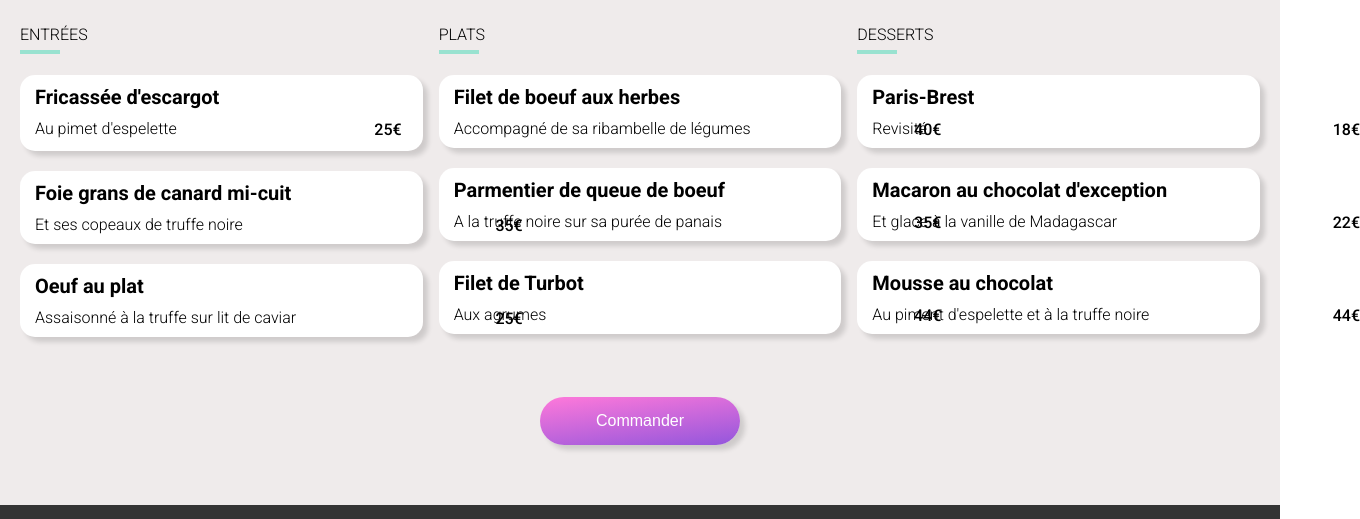
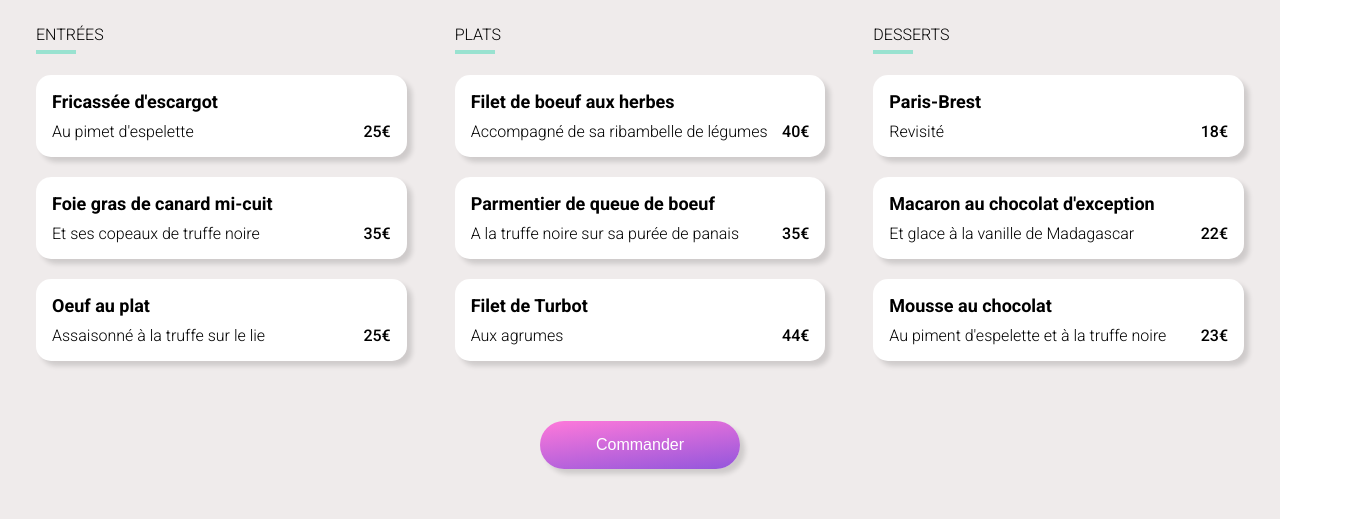
Before and after one commit to Fran6-Dev/Ohmyfood, a plain HTML site: page menu-1.html in a window 1280 px wide. Shown: the part 584-1103 px from the top of the page, 1360 px wide, since content can reach past the window. Drawn offline with Linux system fonts and the light colour scheme; a web font is replaced by a local one.

Commit message:
modification sur page d'accueuil et menu

```diff
--- a/menu-1.html
+++ b/menu-1.html
@@ -28,113 +28,210 @@
     <div class="menu">
       <div class="titre-menu">
         <h2>La palette du goût</h2>
+        <button class="coeur">
+
             <i class="fas fa-heart"></i>
+        </button>
       </div>
+
+      <section>
+
           <div class="sous-menu">
+
             <div class="entrees">
               <div class="titre">
                 <h4>entrées</h4>
               </div>
-          <div class="liste">
-            <div class="choix-1">
-              <div class="nom-plat">
-                <h5 class="plat-titre">Fricassée d'escargot</h5>
-                <p class="plat-description">Au pimet d'espelette</p>
+              <div class="categorie-liste">
+                <div class="menuItem">
+                  <div class="menuItem__nom-plat">
+                    <h5 class="menuItem__plat-titre">Fricassée d'escargot</h5>
+                    <p class="menuItem__plat-description">Au pimet d'espelette</p>
                   </div>
-              <div class="prix">25€</div>
-              <div class="check">
-                <i class="fa-solid fa-circle-check" aria-hidden="true"></i>
+                  <div class="menuItem__prix">25€</div>
+                  <div class="menuItem__confirmation">
+                    <div class="menuItem__check">
+                      <i class="menuItem__ok fa-check fas" aria-hidden="true"></i>
                     </div>
                   </div>
                 </div>
-          <div class="liste">
-            <div class="choix-1">
-              <div class="nom-plat">
-                <h5 class="plat-titre">Foie grans de canard mi-cuit</h5>
-                <p class="plat-description">Et ses copeaux de truffe noire</p>
+
+                <div class="menuItem">
+                  <div class="menuItem__nom-plat">
+                    <h5 class="menuItem__plat-titre">
+                      Foie gras de canard mi-cuit
+                    </h5>
+                    <p class="menuItem__plat-description">
+                      Et ses copeaux de truffe noire
+                    </p>
                   </div>
-              <div class="prix">35€</div>
-            </div>
-          </div>
-          <div class="liste">
-            <div class="choix-1">
-              <div class="nom-plat">
-                <h5>Oeuf au plat</h5>
-                <p>Assaisonné à la truffe sur lit de caviar</p>
-              </div>
-              <div class="prix">25€</div>
+                  <div class="menuItem__prix">35€</div>
+                  <div class="menuItem__confirmation">
+                    <div class="menuItem__check">
+                      <i class="menuItem__ok fa-check fas" aria-hidden="true"></i>
                     </div>
                   </div>
                 </div>
+
+                <div class="menuItem">
+                  <div class="menuItem__nom-plat">
+                    <h5 class="menuItem__plat-titre">Oeuf au plat</h5>
+                    <p class="menuItem__plat-description">
+                      Assaisonné à la truffe sur le lie
+                    </p>
+                  </div>
+                  <div class="menuItem__prix">25€</div>
+                  <div class="menuItem__confirmation">
+                    <div class="menuItem__check">
+                      <i class="menuItem__ok fa-check fas" aria-hidden="true"></i>
+                    </div>
+                  </div>
+                </div>
+              </div>
+            </div>
+
+          </div>
+
+          <div class="sous-menu">
             <div class="plats">
                 <div class="titre">
                 <h4>plats</h4>
                 </div>
-          <div class="liste">
-            <div class="choix-1">
-              <div class="nom-plat">
-                <h5>Filet de boeuf aux herbes</h5>
-                <p>Accompagné de sa ribambelle de légumes</p>
+                <div class="categorie-liste">
+                <div class="menuItem">
+                    <div class="menuItem__nom-plat">
+                    <h5 class="menuItem__plat-titre">
+                        Filet de boeuf aux herbes
+                    </h5>
+                    <p class="menuItem__plat-description">
+                        Accompagné de sa ribambelle de légumes
+                    </p>
                     </div>
-              <div class="prix">40€</div>
-            </div>
-          </div>
-          <div class="liste">
-            <div class="choix-1">
-              <div class="nom-plat">
-                <h5>Parmentier de queue de boeuf</h5>
-                <p>A la truffe noire sur sa purée de panais</p>
-              </div>
-              <div class="prix">35€</div>
-            </div>
-          </div>
-          <div class="liste">
-            <div class="choix-1">
-              <div class="nom-plat">
-                <h5>Filet de Turbot</h5>
-                <p>Aux agrumes</p>
-              </div>
-              <div class="prix">44€</div>
+                    <div class="menuItem__prix">40€</div>
+                    <div class="menuItem__confirmation">
+                    <div class="menuItem__check">
+                        <i
+                        class="menuItem__ok fa-check fas"
+                        aria-hidden="true"
+                        ></i>
                     </div>
                     </div>
                 </div>
+
+                <div class="menuItem">
+                    <div class="menuItem__nom-plat">
+                    <h5 class="menuItem__plat-titre">
+                        Parmentier de queue de boeuf
+                    </h5>
+                    <p class="menuItem__plat-description">
+                        A la truffe noire sur sa purée de panais
+                    </p>
+                    </div>
+                    <div class="menuItem__prix">35€</div>
+                    <div class="menuItem__confirmation">
+                    <div class="menuItem__check">
+                        <i
+                        class="menuItem__ok fa-check fas"
+                        aria-hidden="true"
+                        ></i>
+                    </div>
+                    </div>
+                </div>
+
+                <div class="menuItem">
+                    <div class="menuItem__nom-plat">
+                    <h5 class="menuItem__plat-titre">Filet de Turbot</h5>
+                    <p class="menuItem__plat-description">Aux agrumes</p>
+                    </div>
+                    <div class="menuItem__prix">44€</div>
+                    <div class="menuItem__confirmation">
+                    <div class="menuItem__check">
+                        <i
+                        class="menuItem__ok fa-check fas"
+                        aria-hidden="true"
+                        ></i>
+                    </div>
+                    </div>
+                </div>
+                </div>
+            </div>
+          </div>
+
+          <div class="sous-menu">
             <div class="desserts">
                 <div class="titre">
                 <h4>desserts</h4>
                 </div>
-          <div class="liste">
-            <div class="choix-1">
-              <div class="nom-plat">
-                <h5>Paris-Brest</h5>
-                <p>Revisité</p>
+                <div class="categorie-liste">
+                <div class="menuItem">
+                    <div class="menuItem__nom-plat">
+                    <h5 class="menuItem__plat-titre">Paris-Brest</h5>
+                    <p class="menuItem__plat-description">Revisité</p>
                     </div>
-              <div class="prix">18€</div>
+                    <div class="menuItem__prix">18€</div>
+                    <div class="menuItem__confirmation">
+                    <div class="menuItem__check">
+                        <i
+                        class="menuItem__ok fa-check fas"
+                        aria-hidden="true"
+                        ></i>
                     </div>
                     </div>
-          <div class="liste">
-            <div class="choix-1">
-              <div class="nom-plat">
-                <h5>Macaron au chocolat d'exception</h5>
-                <p>Et glace à la vanille de Madagascar</p>
                 </div>
-              <div class="prix">22€</div>
+
+                <div class="menuItem">
+                    <div class="menuItem__nom-plat">
+                    <h5 class="menuItem__plat-titre">
+                        Macaron au chocolat d'exception
+                    </h5>
+                    <p class="menuItem__plat-description">
+                        Et glace à la vanille de Madagascar
+                    </p>
+                    </div>
+                    <div class="menuItem__prix">22€</div>
+                    <div class="menuItem__confirmation">
+                    <div class="menuItem__check">
+                        <i
+                        class="menuItem__ok fa-check fas"
+                        aria-hidden="true"
+                        ></i>
                     </div>
                     </div>
-          <div class="liste">
-            <div class="choix-1">
-              <div class="nom-plat">
-                <h5>Mousse au chocolat</h5>
-                <p>Au piment d'espelette et à la truffe noire</p>
                 </div>
-              <div class="prix">44€</div>
+
+                <div class="menuItem">
+                    <div class="menuItem__nom-plat">
+                    <h5 class="menuItem__plat-titre">Mousse au chocolat</h5>
+                    <p class="menuItem__plat-description">
+                        Au piment d'espelette et à la truffe noire
+                    </p>
+                    </div>
+                    <div class="menuItem__prix">23€</div>
+                    <div class="menuItem__confirmation">
+                    <div class="menuItem__check">
+                        <i
+                        class="menuItem__ok fa-check fas"
+                        aria-hidden="true"
+                        ></i>
                     </div>
                     </div>
                 </div>
                 </div>
+            </div>
+            </div>
+      </section>
+
       <div class="btn-commander">
         <button class="btn btn__main commander">Commander</button>
       </div>
     </div>
+
+      </div>
+
+
+
+
+
     <footer>
       <div class="footer-container">
         <div class="titre-footer">
--- a/scss/components/_cards.scss
+++ b/scss/components/_cards.scss
@@ -2,22 +2,32 @@
 @use '../base/' as *;
 
 .restaurant img {
-  width: rem(340);
+  width: 100%;
   height: rem(180);
   object-fit: cover;
   border-radius: rem(20) rem(20) 0 0;
 }
 
 .restaurant {
-  padding: rem(20) 0;
+  padding: rem(20) rem(20);
+}
+
+.allCards {
+  display: grid;
+  grid-template-columns: repeat(1, 1fr);
+  column-gap: 2rem;
+  row-gap: 2rem;
+  max-width: rem(1300);
+  margin-inline: auto;
+  @media (min-width: 64rem) {
+    grid-template-columns: repeat(2, 1fr);
+  }
 }
 
 .card {
-  width: rem(340);
+  width: 100%;
   background-color: #fff;
   border-radius: rem(20);
-  margin-inline: auto;
-  margin-bottom: rem(25);
   position: relative;
 }
 
@@ -28,8 +38,8 @@
   border-radius: rem(5);
   color: #218a70;
   position: absolute;
-  left: 242;
-  bottom: 198;
+  top: 20;
+  right: 20;
 }
 
 .description {
@@ -47,7 +57,7 @@
   margin: rem(15);
   cursor: pointer;
   border: none;
-  background-color: white;
+  background-color: transparent;
   &:focus .fa-heart {
     background-clip: text;
     -webkit-background-clip: text;
--- a/scss/pages/_menu.scss
+++ b/scss/pages/_menu.scss
@@ -24,7 +24,7 @@
   max-width: rem(1300);
 }
 
-.sous-menu {
+section {
   display: grid;
   @media screen and (min-width: 65rem) {
     grid-template-columns: repeat(3, 1fr);
@@ -65,57 +65,88 @@
   }
 }
 
-.nom-plat,
-.plat-titre,
-.plat-description {
-  text-overflow: ellipsis;
-  overflow: hidden;
-  white-space: nowrap;
+.menuItem p {
+  margin: 0;
 }
 
-.liste {
+.sous-menu {
+  overflow: hidden;
+  max-width: 100%;
+  padding: 0 1rem;
+}
+
+.menuItem {
   background: #fff;
+  padding: 1rem;
   border-radius: rem(15);
   box-shadow: rem(5) rem(5) rem(5) hsla(0, 0%, 0%, 0.137);
-  //   margin-inline: auto;
-}
-
-.choix-1 {
+  overflow: hidden;
+  cursor: pointer;
   display: flex;
   justify-content: space-between;
   margin-bottom: rem(20);
-}
+  max-width: 100%;
 
-.choix-1 h5,
-.choix-1 p {
-  margin: 0;
-}
-.choix-1 h5 {
-  font-size: rem(20);
-  padding: rem(10) rem(10) rem(10) rem(15);
-}
+  &__nom-plat {
+    white-space: nowrap;
+    text-overflow: ellipsis;
+    overflow: hidden;
+    flex: 1;
+  }
 
-.choix-1 p {
-  padding: 0 0 rem(10) rem(15);
-}
+  &__plat-titre {
+    margin: 0;
+    white-space: nowrap;
+    text-overflow: ellipsis;
+    overflow: hidden;
+    padding-bottom: rem(10);
+    font-size: rem(18);
+  }
 
-.prix {
-  position: relative;
-  top: 45;
-  right: -100;
-  height: rem(25);
-}
+  &__plat-description {
+    margin: 0;
+    white-space: nowrap;
+    text-overflow: ellipsis;
+    overflow: hidden;
+  }
 
-.check .fa-solid {
-  background-color: $tertiary;
-  cursor: pointer;
-  color: #fff;
-  position: relative;
-  right: -1;
-  padding: rem(30);
-  border-radius: 0 rem(15) rem(15) 0;
-  opacity: 0;
-  &:hover {
-    opacity: 1;
+  &__confirmation {
+    display: flex;
+    background-color: $tertiary;
+    width: 4rem;
+    margin: -1rem -5rem -1rem 1rem;
+    align-items: center;
+    justify-content: center;
+    border-radius: 0 rem(10) rem(10) 0;
+  }
+
+  &:hover &__confirmation {
+    margin-right: -1rem;
+  }
+
+  &__check {
+    height: 1.6rem;
+    width: 1.6rem;
+    display: flex;
+    background-color: #fff;
+    align-items: center;
+    justify-content: center;
+    border-radius: rem(15);
+    transform: rotate(180deg);
+  }
+
+  &__ok {
+    color: $tertiary;
+  }
+
+  &:hover &__check {
+    transform: rotate(0);
+  }
+
+  &__prix {
+    display: flex;
+    justify-content: flex-end;
+    align-items: flex-end;
+    padding-left: 0.5rem;
   }
 }
```
Also changed, not shown: index.html (+4 -0 lines), dist/style.css, 1 other file. Lines whose indentation alone changed are shown as unchanged.
